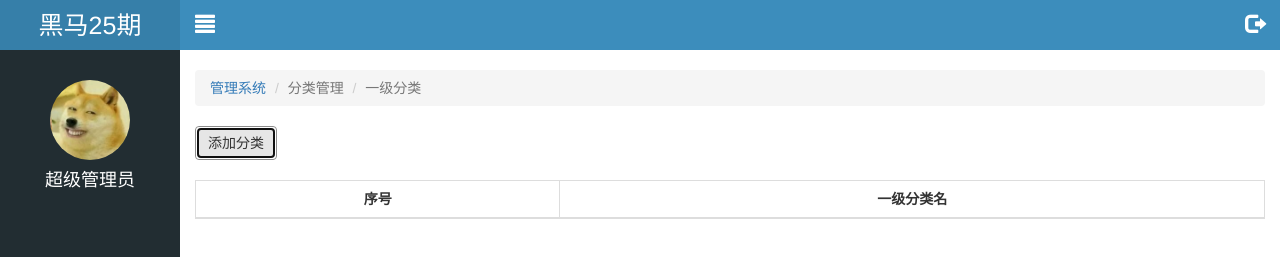
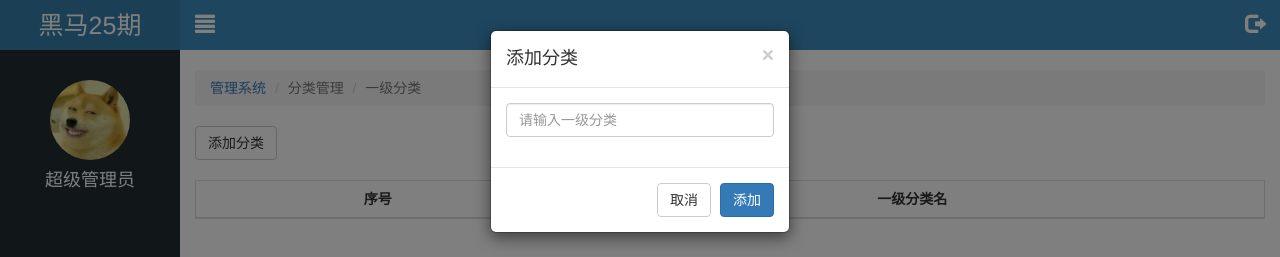
Before and after one commit to characterqq/charactergithub, a website: page public/back/first.html in a window 1280 px wide. Both pictures are taken after a click on the button "添加分类". Shown: the top 257 px of the page. Drawn offline with Linux system fonts and the light colour scheme; no server answers.

Commit message:
一级分类完成

```diff
--- a/public/back/first.html
+++ b/public/back/first.html
@@ -54,7 +54,7 @@
         </ol>
 
         <div class="lt_content">
-            <button class="btn btn-default mb_20">添加分类</button>
+            <button class="btn btn-default mb_20" id="addBtn">添加分类</button>
 
             <table  class="table table-bordered table-hover">
                 <thead>
@@ -95,6 +95,31 @@
     </div><!-- /.modal-dialog -->
 </div><!-- /.modal -->
 
+<!--添加模态框-->
+<div class="modal fade" tabindex="-1" id="addModal">
+    <!--模态框结构-->
+    <div class="modal-dialog modal-sm">
+        <div class="modal-content">
+            <form id="form" >
+                <div class="modal-header">
+                    <button type="button" class="close" data-dismiss="modal" ><span>&times;</span></button>
+                    <h4 class="modal-title">添加分类</h4>
+                </div>
+                <div class="modal-body">
+                        <div class="form-group">
+                            <input type="text" name="categoryName" class="form-control"placeholder="请输入一级分类">
+                        </div>
+                </div>
+                <div class="modal-footer">
+                    <button type="button" class="btn btn-default" data-dismiss="modal">取消</button>
+                    <button type="submit" class="btn btn-primary">添加</button>
+                </div>
+            </form>
+        </div><!-- /.modal-content -->
+    </div><!-- /.modal-dialog -->
+</div><!-- /.modal -->
+
+
 <script type="text/html" id="tpl">
   {{ each rows v i }}
     <tr>
--- a/public/back/js/first.js
+++ b/public/back/js/first.js
@@ -40,4 +40,56 @@ $(function(){
         })
     }
 
+
+//    2.点击添加分类按钮，
+    $('#addBtn').click(function(){
+        console.log(222);
+        $('#addModal').modal("show");
+    });
+
+//    3.调用表单效验插件，实现表单插件
+    $('#form').bootstrapValidator({
+    //    配置图标
+        feedbackIcons: {
+            valid: 'glyphicon  glyphicon-heart',  //效验成功
+            invalid: 'glyphicon glyphicon-remove' , //效验失败'
+            validating: 'glyphicon glyphicon-refresh'   //效验中
+        },
+
+    //   配置字段
+
+        fields: {
+            categoryName: {
+                validators: {
+                    notEmpty: {
+                        message: "一级分类不能为空"
+                    }
+                }
+            }
+        }
+    })
+
+//    4.注册表单效验成功事件，阻止默认的成功提交，通过ajax 进行提交
+    $('#form').on("success.form.bv", function( e ){
+        e.preventDefault();
+
+    //    通过ajax进行提交
+        $.ajax({
+            type: "post",
+            url: "/category/addTopCategory",
+            data: $('#form').serialize(),
+            success: function( info ){
+                if( info.success ){
+                //    添加成功
+                //    1.关闭模态框
+                    $('#addModal').modal("hide");
+                //    2.页面重新渲染
+                    currentPage = 1;
+                    render();
+                //    3.重置模态框
+                    $('#form').data("bootstrapValidator").resetForm(true);
+                }
+            }
+        })
+    })
 })
```
